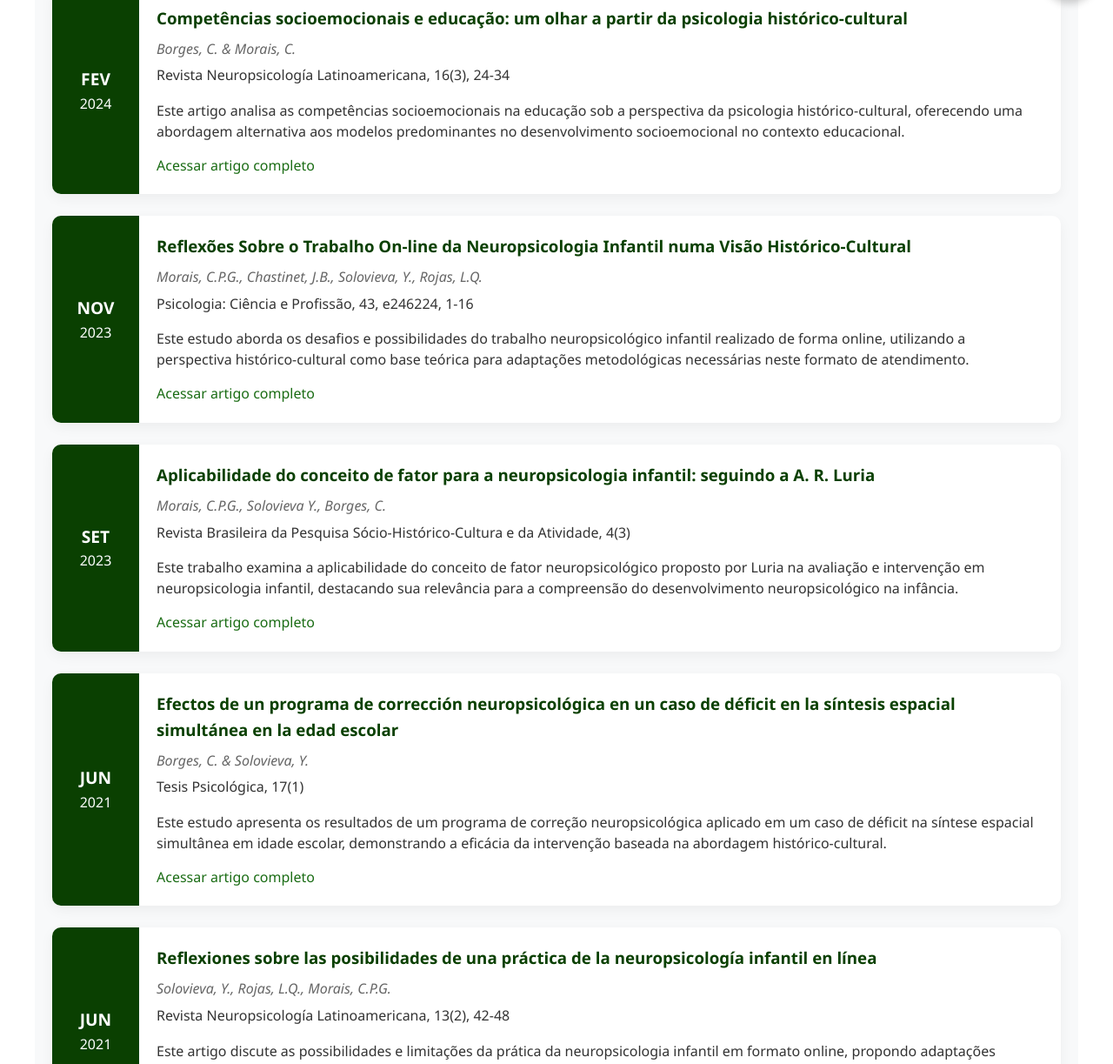
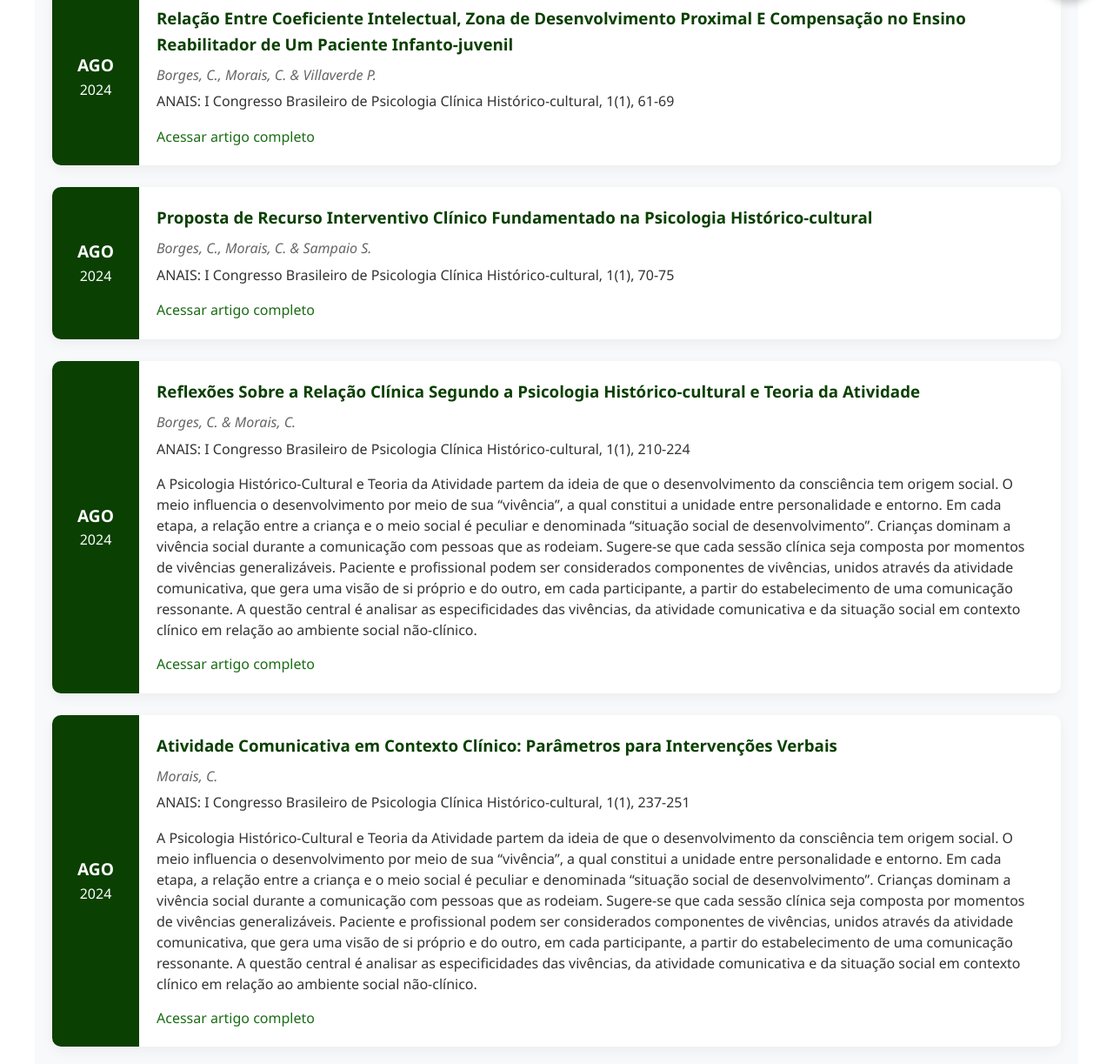
Before and after one commit to filipechgs/site_instituto_luria_de_neuropsicologia, a plain HTML site: page publicacoes.html in a window 1280 px wide. Shown: the part 770-1993 px from the top of the page at 87% size. Drawn offline with Linux system fonts and the light colour scheme.

Commit message:
Adiciona artigos à publicacoes.html

```diff
--- a/publicacoes.html
+++ b/publicacoes.html
@@ -88,7 +88,67 @@
     <div class="section-title">
         <h2>Artigos Científicos</h2>
     </div>
+
     <div class="artigos-list">
+        <!-- 2024 -->
+
+        <div class="artigo-item">
+            <div class="artigo-data">
+                <span class="mes">AGO</span>
+                <span class="ano">2024</span>
+            </div>
+            <div class="artigo-content">
+                <h3>Relação Entre Coeficiente Intelectual, Zona de Desenvolvimento Proximal E Compensação no Ensino Reabilitador de Um Paciente Infanto-juvenil</h3>
+                <p class="artigo-autores">Borges, C., Morais, C. & Villaverde P. </p>
+                <p class="artigo-journal">ANAIS: I Congresso Brasileiro de Psicologia Clínica Histórico-cultural, 1(1), 61-69</p>
+                <p class="artigo-abstract"></p>
+                <a href="https://levhc.com.br/wp-content/uploads/2025/05/Anais-I-congresso-brasileiro-psicologia-clinica-HC.pdf" class="artigo-link">Acessar artigo completo</a>
+            </div>
+        </div>
+
+        <div class="artigo-item">
+            <div class="artigo-data">
+                <span class="mes">AGO</span>
+                <span class="ano">2024</span>
+            </div>
+            <div class="artigo-content">
+                <h3>Proposta de Recurso Interventivo Clínico Fundamentado na Psicologia Histórico-cultural</h3>
+                <p class="artigo-autores">Borges, C., Morais, C. & Sampaio S. </p>
+                <p class="artigo-journal">ANAIS: I Congresso Brasileiro de Psicologia Clínica Histórico-cultural, 1(1), 70-75</p>
+                <p class="artigo-abstract"></p>
+                <a href="https://levhc.com.br/wp-content/uploads/2025/05/Anais-I-congresso-brasileiro-psicologia-clinica-HC.pdf" class="artigo-link">Acessar artigo completo</a>
+            </div>
+        </div>
+
+        <div class="artigo-item">
+            <div class="artigo-data">
+                <span class="mes">AGO</span>
+                <span class="ano">2024</span>
+            </div>
+            <div class="artigo-content">
+                <h3>Reflexões Sobre a Relação Clínica Segundo a Psicologia Histórico-cultural e Teoria da Atividade</h3>
+                <p class="artigo-autores">Borges, C. & Morais, C.</p>
+                <p class="artigo-journal">ANAIS: I Congresso Brasileiro de Psicologia Clínica Histórico-cultural, 1(1), 210-224</p>
+                <p class="artigo-abstract">A Psicologia Histórico-Cultural e Teoria da Atividade partem da ideia de que o desenvolvimento da consciência tem origem social. O meio influencia o desenvolvimento por meio de sua “vivência”, a qual constitui a unidade entre personalidade e entorno. Em cada etapa, a relação entre a criança e o meio social é peculiar e denominada “situação social de desenvolvimento”. Crianças dominam a vivência social durante a comunicação com pessoas que as rodeiam. Sugere-se que cada sessão clínica seja composta por momentos de vivências generalizáveis. Paciente e profissional podem ser considerados componentes de vivências, unidos através da atividade comunicativa, que gera uma visão de si próprio e do outro, em cada participante, a partir do estabelecimento de uma comunicação ressonante. A questão central é analisar as especificidades das vivências, da atividade comunicativa e da situação social em contexto clínico em relação ao ambiente social não-clínico.</p>
+                <a href="https://levhc.com.br/wp-content/uploads/2025/05/Anais-I-congresso-brasileiro-psicologia-clinica-HC.pdf" class="artigo-link">Acessar artigo completo</a>
+            </div>
+        </div>
+
+        <div class="artigo-item">
+            <div class="artigo-data">
+                <span class="mes">AGO</span>
+                <span class="ano">2024</span>
+            </div>
+            <div class="artigo-content">
+                <h3>Atividade Comunicativa em Contexto Clínico: Parâmetros para Intervenções Verbais</h3>
+                <p class="artigo-autores">Morais, C.</p>
+                <p class="artigo-journal">ANAIS: I Congresso Brasileiro de Psicologia Clínica Histórico-cultural, 1(1), 237-251</p>
+                <p class="artigo-abstract">A Psicologia Histórico-Cultural e Teoria da Atividade partem da ideia de que o desenvolvimento da consciência tem origem social. O meio influencia o desenvolvimento por meio de sua “vivência”, a qual constitui a unidade entre personalidade e entorno. Em cada etapa, a relação entre a criança e o meio social é peculiar e denominada “situação social de desenvolvimento”. Crianças dominam a vivência social durante a comunicação com pessoas que as rodeiam. Sugere-se que cada sessão clínica seja composta por momentos de vivências generalizáveis. Paciente e profissional podem ser considerados componentes de vivências, unidos através da atividade comunicativa, que gera uma visão de si próprio e do outro, em cada participante, a partir do estabelecimento de uma comunicação ressonante. A questão central é analisar as especificidades das vivências, da atividade comunicativa e da situação social em contexto clínico em relação ao ambiente social não-clínico.</p>
+                <a href="https://levhc.com.br/wp-content/uploads/2025/05/Anais-I-congresso-brasileiro-psicologia-clinica-HC.pdf" class="artigo-link">Acessar artigo completo</a>
+            </div>
+        </div>
+
+
         <div class="artigo-item">
             <div class="artigo-data">
                 <span class="mes">FEV</span>
```
